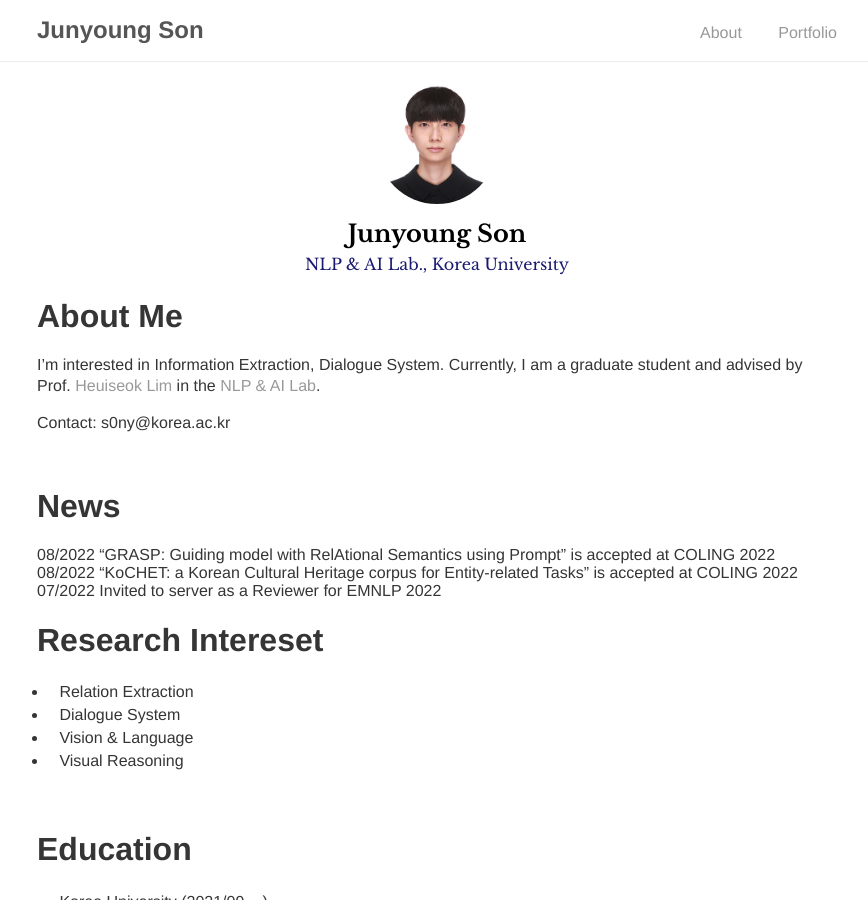
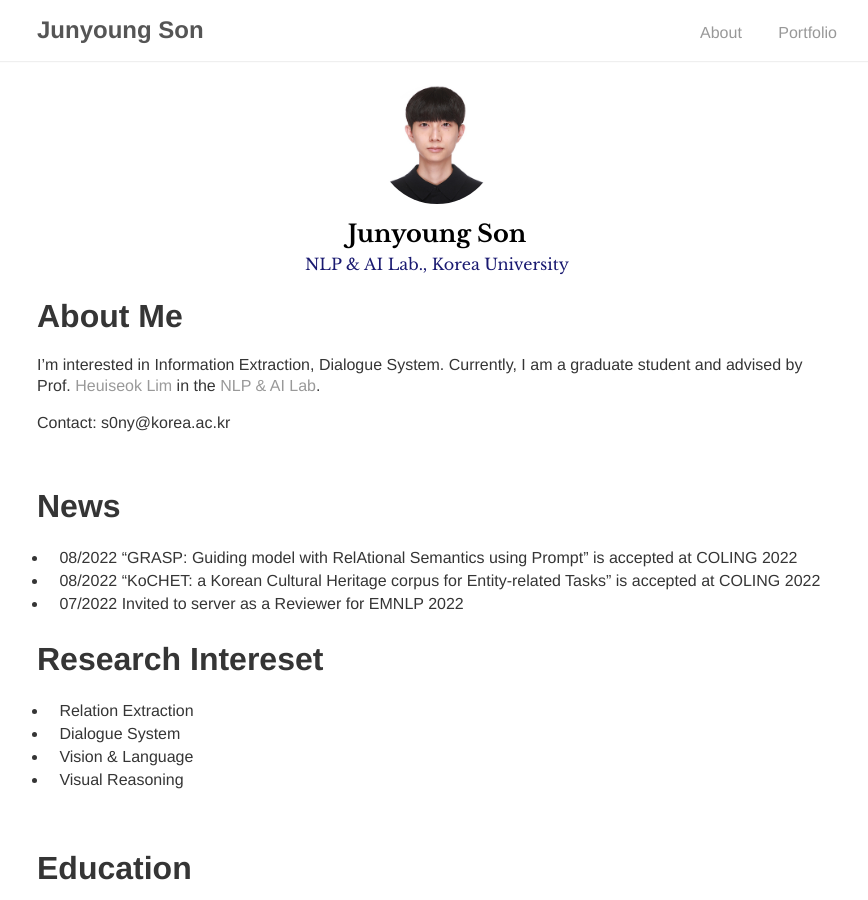
Before and after one commit to rgop13/rgop13.github.io, a Jekyll site: the page built from index.md, in a window 1280 px wide and 900 px high. Shown: the whole window, without its empty margins (203-1071 px from the left). Built offline with Jekyll 4.4.1, drawn with Linux system fonts in a browser that asks for light colours; our own code applies the rules of GitHub Pages for plain Markdown files.

```diff
--- a/index.md
+++ b/index.md
@@ -15,9 +15,9 @@ Contact: s0ny@korea.ac.kr
 
 # News
 
-08/2022     "GRASP: Guiding model with RelAtional Semantics using Prompt" is accepted at COLING 2022
-08/2022     "KoCHET: a Korean Cultural Heritage corpus for Entity-related Tasks" is accepted at COLING 2022
-07/2022     Invited to server as a Reviewer for EMNLP 2022
+* 08/2022     "GRASP: Guiding model with RelAtional Semantics using Prompt" is accepted at COLING 2022
+* 08/2022     "KoCHET: a Korean Cultural Heritage corpus for Entity-related Tasks" is accepted at COLING 2022
+* 07/2022     Invited to server as a Reviewer for EMNLP 2022
 
 
 # Research Intereset
```
